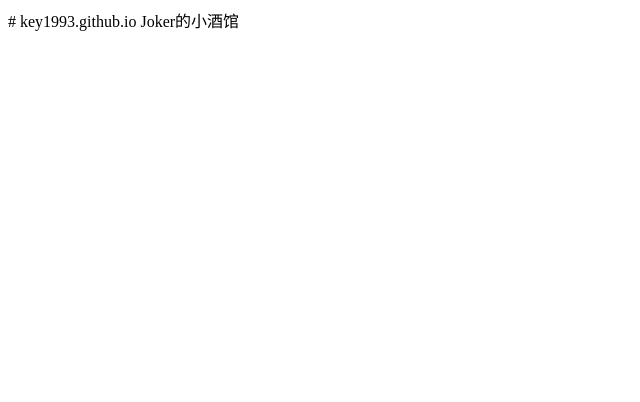
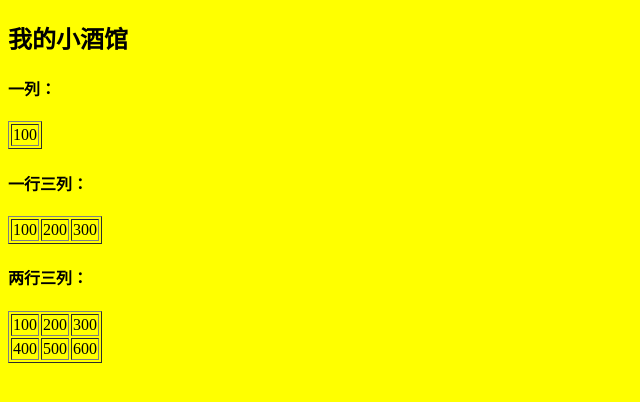
Before and after one commit to Jokereng/key1993.github.io, a plain HTML site: page index.html in a window 1280 px wide. Shown: the whole page, without its empty margins (0-640 px from the left). Drawn offline with Linux system fonts and the light colour scheme.

Commit message:
简单的标签

```diff
--- a/index.html
+++ b/index.html
@@ -1,2 +1,39 @@
-# key1993.github.io
-Joker的小酒馆
+<!DOCTYPE html>
+<html>
+<meta charset="utf-8">
+<meta name="baidu-site-verification" content="cNhJHKEzsD" />
+<meta name="applicable-device" content="pc,mobile">
+<body bgcolor="yellow">
+<h2>我的小酒馆</h2>
+
+<h4>一列：</h4>
+<table border="1">
+    <tr>
+        <td>100</td>
+    </tr>
+</table>
+
+<h4>一行三列：</h4>
+<table border="1">
+    <tr>
+        <td>100</td>
+        <td>200</td>
+        <td>300</td>
+    </tr>
+</table>
+
+<h4>两行三列：</h4>
+<table border="1">
+    <tr>
+        <td>100</td>
+        <td>200</td>
+        <td>300</td>
+    </tr>
+    <tr>
+        <td>400</td>
+        <td>500</td>
+        <td>600</td>
+    </tr>
+</table>
+</body>
+</html>
```
